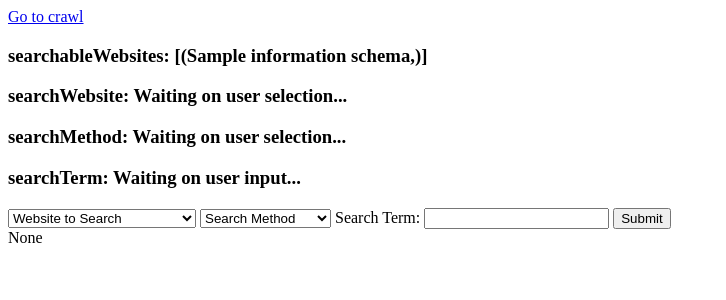
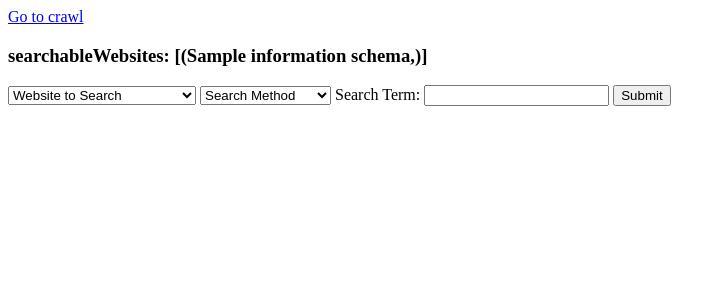
Before and after one commit to ZachFleck42/Website-Search-Engine, a Django app: page /search/ in a window 1280 px wide. Shown: the top 300 px of the page, without its empty margins (0-726 px from the left). Run offline with Django 4.2, Linux system fonts and the light colour scheme; tables that the repository leaves empty hold one stand-in row (values such as "Sample post"); a database or web service that is not in the repository returns one stand-in record (values such as "Sample title"); parts of the project's set-up code (start-up, migrations or seed data) failed here and were passed over; some libraries are stand-ins or nearby versions.

Commit message:
Cleans up views.py and templates

```diff
--- a/website/templates/search.html
+++ b/website/templates/search.html
@@ -4,11 +4,8 @@
 
 {% block content %}
 <a href="/crawl">Go to crawl</a>
+
 <h3>searchableWebsites: {{searchableWebsites}}</h3>
-<h3>searchWebsite: {{searchWebsite}}</h3>
-<h3>searchMethod: {{searchMethod}}
-<h3>searchTerm: {{searchTerm}}</h3>
-
 <form method="post">
     {% csrf_token %}
     <select name="input_website">
@@ -27,7 +24,16 @@
     <input type="submit" value="Submit">
 </form>
 
-{{ searchResults }}
+{% if searchResults %}
+    <h3>searchWebsite: {{searchWebsite}}</h3>
+    <h3>searchMethod: {{searchMethod}}
+    <h3>searchTerm: {{searchTerm}}</h3>
+    <br>
+    <h3>searchResults:</h3>
+    {% for result in searchResults %}
+        <p>{{result.0}}................{{result.1}}</p>
+    {% endfor %}
+{% endif %}
 
 
 {% endblock %}
--- a/website/views.py
+++ b/website/views.py
@@ -3,7 +3,6 @@ from django.http import HttpResponse
 from src.crawler import crawlWebsite
 from src.database_utils import getTableName, getSearchableWebsites
 from src.search_utils import runSearch
-
 
 SEARCH_CHOICES = (
     ('Python str.count()','COUNT'),
@@ -13,45 +12,39 @@ SEARCH_CHOICES = (
     ('Aho-Corasick','AC'),
 )
 
-
-# Create your views here.
 def sayHello(request):
     return render(request, 'hello.html', {'name':'Zach'})
 
 def search(request):
-    databaseTables = getSearchableWebsites()
+    renderArguments = {}
+    renderArguments['searchableWebsites'] = getSearchableWebsites()
+    renderArguments['searchMethods'] = (
+        ('Python str.count()','COUNT'),
+        ('Boyer-Moore', 'BM'),
+        ('Knuth-Morris-Pratt','KMP'),
+        ('Robin-Karp','RK'),
+        ('Aho-Corasick','AC'),
+    )
 
     if request.method == "POST":
-        searchWebsite = request.POST.get('input_website')
-        searchMethod = request.POST.get('input_method')
-        searchTerm = request.POST.get('input_search')
-        searchResults = runSearch(searchWebsite, searchTerm, searchMethod)
-    else:
-        searchWebsite = "Waiting on user selection..."
-        searchMethod = "Waiting on user selection..."
-        searchTerm = "Waiting on user input..."
-        searchResults = "None"
+        renderArguments['searchWebsite'] = request.POST.get('input_website')
+        renderArguments['searchMethod'] = request.POST.get('input_method')
+        renderArguments['searchTerm'] = request.POST.get('input_search')
+        renderArguments['searchResults'] = runSearch(renderArguments['searchWebsite'], renderArguments['searchTerm'], renderArguments['searchMethod'])
 
-    return render(request, 'search.html', {
-        'searchableWebsites':databaseTables,
-        'searchMethods':SEARCH_CHOICES,
-        'searchMethod':searchMethod,
-        'searchWebsite': searchWebsite,
-        'searchTerm':searchTerm,
-        'searchResults': searchResults})
+    return render(request, 'search.html', renderArguments)
+
 
 def crawl(request):
+    renderArguments = {}
+
     if request.method == "POST":
-        crawledWebsite = request.POST.get('input_url')
-        tableName = getTableName(crawledWebsite)
-        webpageVisitCount, crawlTime = crawlWebsite(crawledWebsite, tableName)
-    else:
-        crawledWebsite = "Waiting on user input..."
-        webpageVisitCount = "0"
-        crawlTime = "0"
+        websiteURL = request.POST.get('input_url')
+        tableName = getTableName(websiteURL)
+        webpageVisitCount, crawlTime = crawlWebsite(websiteURL, tableName)
 
-    return render(request, 'crawl.html', {
-        'crawledWebsite':crawledWebsite,
-        'webpageVisitCount':webpageVisitCount,
-        'crawlTime':crawlTime,
-    })
+        renderArguments['crawledURL'] = websiteURL
+        renderArguments['webpageVisitCount'] = webpageVisitCount
+        renderArguments['crawlTime'] = crawlTime
+
+    return render(request, 'crawl.html', renderArguments)
```
Also changed, not shown: website/templates/crawl.html (+6 -4 lines).
